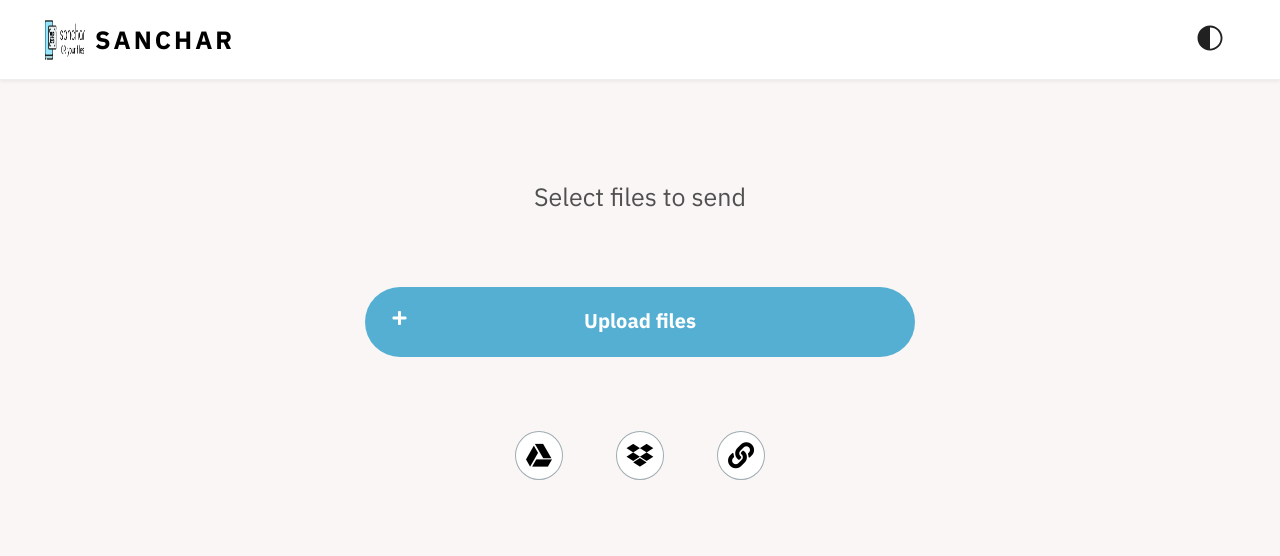
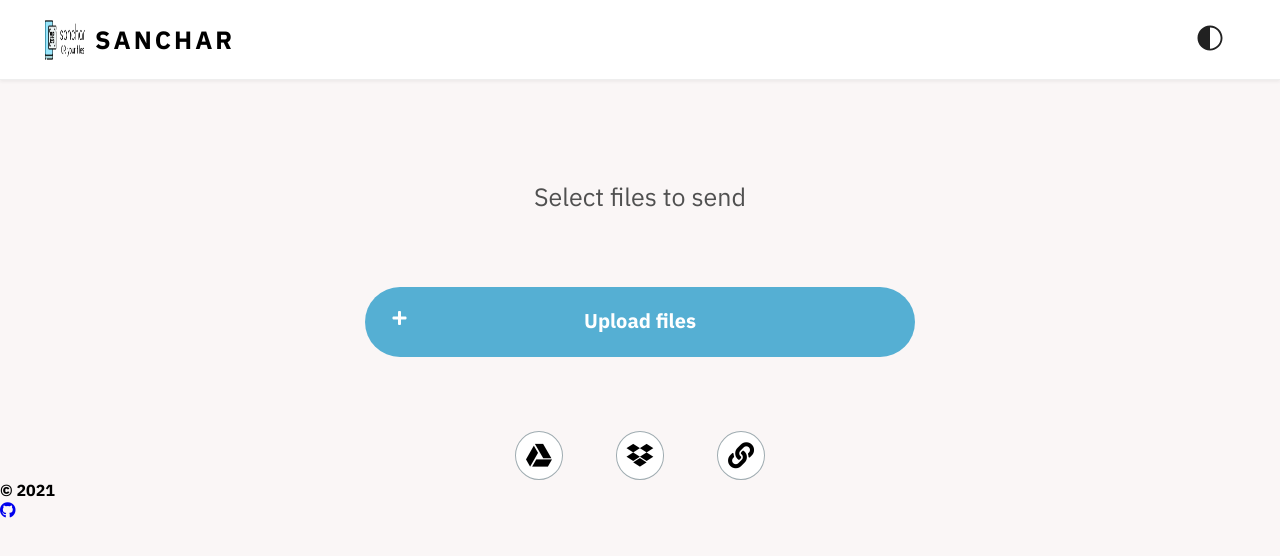
Before and after one commit to chethan25/sanchar, a website built with webpack: page public/index.html in a window 1280 px wide. Built offline with nearby package versions, Linux system fonts and the light colour scheme.

Commit message:
footer markup

```diff
--- a/public/index.html
+++ b/public/index.html
@@ -55,6 +55,12 @@
         </div>
       </div>
     </section>
+    <footer class="layout-footer">
+      <h4 class="layout-footer-text">&copy 2021</h4>
+      <a href="https://github.com/chethan25" target="_blank">
+        <i class="fab fa-github"></i
+      ></a>
+    </footer>
     <script src="./scripts/main.js"></script>
   </body>
 </html>
```
